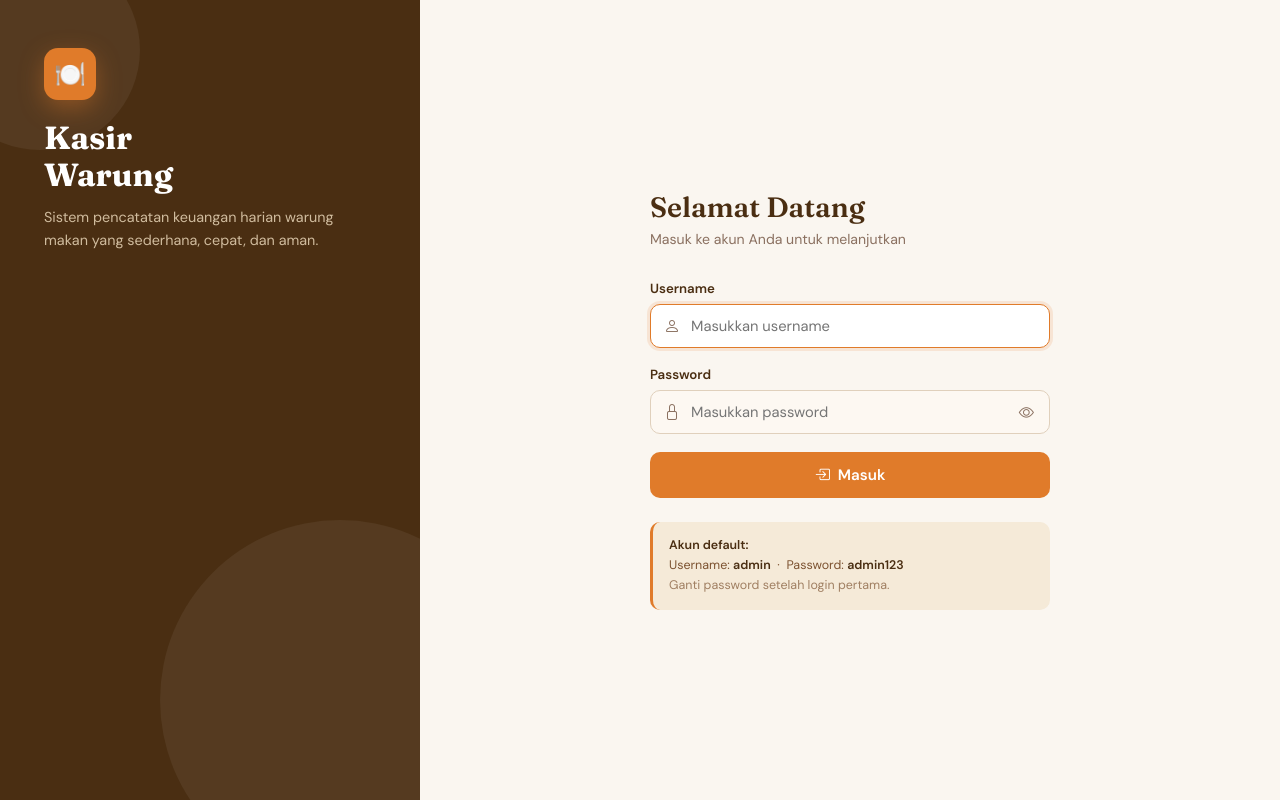
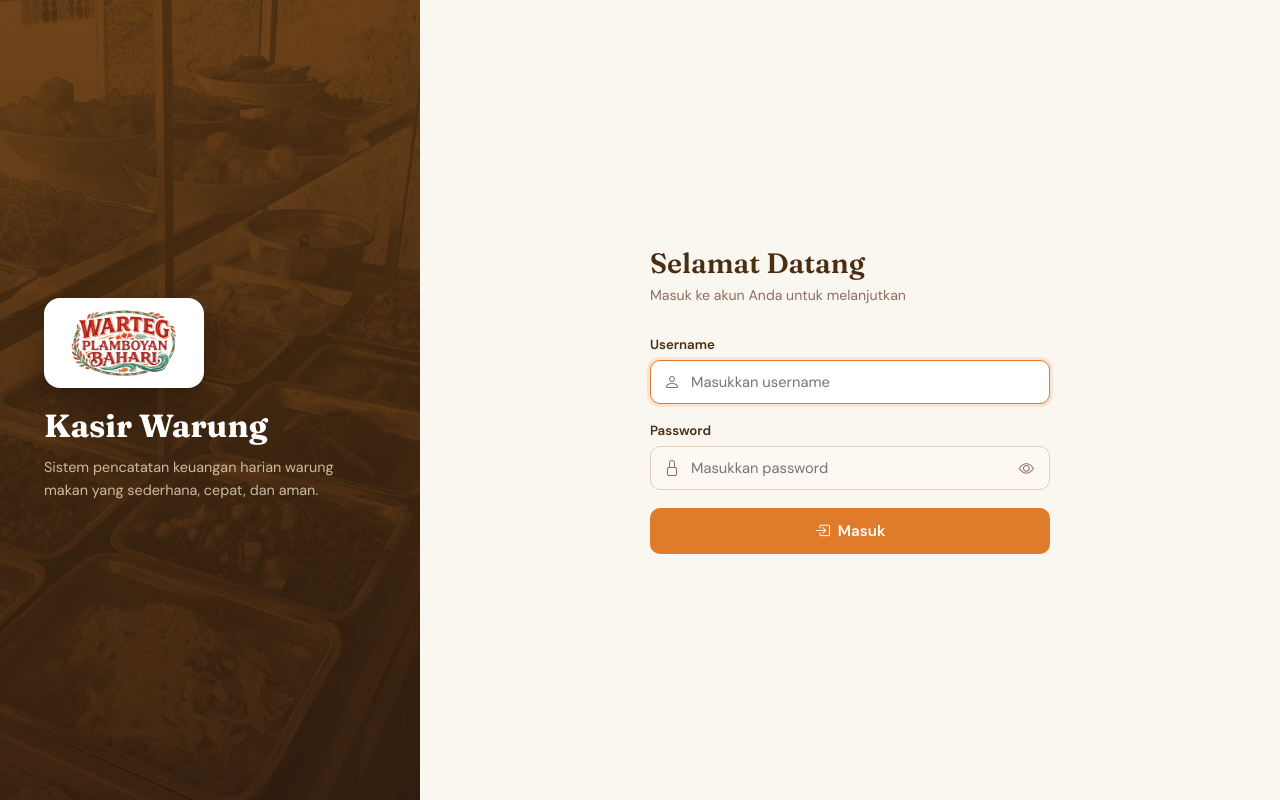
Before and after one commit to namikazriyan21/Aplikasi-Pencatatan-Keuangan-Harian-, a Flask app: page /login in a window 1280 px wide. Run offline with Flask 3, Linux system fonts and the light colour scheme.

Commit message:
Pembaruan desain halaman login, logo baru, dan gambar background

```diff
--- a/templates/login.html
+++ b/templates/login.html
@@ -1,5 +1,6 @@
 <!DOCTYPE html>
 <html lang="id">
+
 <head>
   <meta charset="UTF-8" />
   <meta name="viewport" content="width=device-width, initial-scale=1.0" />
@@ -7,28 +8,36 @@
 
   <link rel="preconnect" href="https://fonts.googleapis.com">
   <link rel="preconnect" href="https://fonts.gstatic.com" crossorigin>
-  <link href="https://fonts.googleapis.com/css2?family=Fraunces:ital,opsz,wght@0,9..144,400;0,9..144,600;0,9..144,700;1,9..144,400&family=DM+Sans:wght@400;500;600&display=swap" rel="stylesheet">
+  <link
+    href="https://fonts.googleapis.com/css2?family=Fraunces:ital,opsz,wght@0,9..144,400;0,9..144,600;0,9..144,700;1,9..144,400&family=DM+Sans:wght@400;500;600&display=swap"
+    rel="stylesheet">
   <link href="https://cdn.jsdelivr.net/npm/bootstrap-icons@1.11.3/font/bootstrap-icons.css" rel="stylesheet">
 
   <style>
     :root {
-      --cream:      #FAF6F0;
-      --warm-50:    #FDF8F2;
-      --warm-100:   #F5EAD8;
-      --warm-200:   #E8D5B7;
-      --brown-600:  #7C5230;
-      --brown-800:  #4A2E12;
-      --amber:      #E07B2A;
-      --green:      #2E7D5A;
-      --green-lt:   #E6F4EE;
-      --red:        #C0392B;
-      --red-lt:     #FDECEA;
-      --text-main:  #2C1A0E;
+      --cream: #FAF6F0;
+      --warm-50: #FDF8F2;
+      --warm-100: #F5EAD8;
+      --warm-200: #E8D5B7;
+      --brown-600: #7C5230;
+      --brown-800: #4A2E12;
+      --amber: #E07B2A;
+      --green: #2E7D5A;
+      --green-lt: #E6F4EE;
+      --red: #C0392B;
+      --red-lt: #FDECEA;
+      --text-main: #2C1A0E;
       --text-muted: #8A7060;
-      --border:     #E0D0BC;
+      --border: #E0D0BC;
     }
 
-    *, *::before, *::after { box-sizing: border-box; margin: 0; padding: 0; }
+    *,
+    *::before,
+    *::after {
+      box-sizing: border-box;
+      margin: 0;
+      padding: 0;
+    }
 
     body {
       font-family: 'DM Sans', sans-serif;
@@ -41,46 +50,44 @@
     /* ── Left panel (decorative) ── */
     .left-panel {
       flex: 0 0 420px;
-      background: var(--brown-800);
+      background: linear-gradient(rgba(74, 46, 18, 0.78), rgba(44, 26, 14, 0.88)),
+      url("{{ url_for('static', filename='img/login-bg.jpg') }}");
+      background-size: cover;
+      background-position: center;
+      background-repeat: no-repeat;
       display: flex;
       flex-direction: column;
-      justify-content: space-between;
+      justify-content: center;
       padding: 48px 44px;
       position: relative;
       overflow: hidden;
     }
 
-    /* Decorative circles */
-    .left-panel::before,
-    .left-panel::after {
-      content: '';
-      position: absolute;
-      border-radius: 50%;
-      opacity: .06;
-      background: #fff;
-    }
-    .left-panel::before {
-      width: 360px; height: 360px;
-      bottom: -80px; right: -100px;
-    }
-    .left-panel::after {
-      width: 200px; height: 200px;
-      top: -50px; left: -60px;
-    }
 
     .left-brand {
       position: relative;
       z-index: 1;
     }
+
     .left-brand .brand-icon {
-      width: 52px; height: 52px;
-      background: var(--amber);
-      border-radius: 14px;
-      display: flex; align-items: center; justify-content: center;
-      font-size: 1.6rem;
+      width: 160px;
+      height: 90px;
+      background: #fff;
+      border-radius: 16px;
+      display: flex;
+      align-items: center;
+      justify-content: center;
       margin-bottom: 20px;
-      box-shadow: 0 8px 24px rgba(224,123,42,.4);
+      box-shadow: 0 8px 24px rgba(0, 0, 0, .25);
+      padding: 8px 12px;
     }
+
+    .left-brand .brand-icon img {
+      width: 100%;
+      height: 100%;
+      object-fit: contain;
+    }
+
     .left-brand h1 {
       font-family: 'Fraunces', serif;
       font-size: 2rem;
@@ -89,6 +96,7 @@
       line-height: 1.15;
       margin-bottom: 12px;
     }
+
     .left-brand p {
       color: var(--warm-200);
       font-size: .9rem;
@@ -100,28 +108,38 @@
       position: relative;
       z-index: 1;
     }
+
     .feature-item {
       display: flex;
       align-items: flex-start;
       gap: 14px;
       margin-bottom: 18px;
     }
-    .feature-item:last-child { margin-bottom: 0; }
+
+    .feature-item:last-child {
+      margin-bottom: 0;
+    }
+
     .feature-icon {
-      width: 34px; height: 34px;
-      background: rgba(255,255,255,.1);
+      width: 34px;
+      height: 34px;
+      background: rgba(255, 255, 255, .1);
       border-radius: 8px;
-      display: flex; align-items: center; justify-content: center;
+      display: flex;
+      align-items: center;
+      justify-content: center;
       font-size: .95rem;
       flex-shrink: 0;
       margin-top: 2px;
     }
+
     .feature-text strong {
       display: block;
       color: #fff;
       font-size: .88rem;
       margin-bottom: 2px;
     }
+
     .feature-text span {
       color: var(--warm-200);
       font-size: .78rem;
@@ -132,6 +150,7 @@
       position: relative;
       z-index: 1;
     }
+
     .left-footer small {
       color: var(--warm-200);
       font-size: .72rem;
@@ -159,6 +178,7 @@
       color: var(--brown-800);
       margin-bottom: 6px;
     }
+
     .login-box .subtitle {
       color: var(--text-muted);
       font-size: .88rem;
@@ -176,11 +196,24 @@
       font-weight: 500;
       margin-bottom: 20px;
     }
-    .flash-warning { background: #FFF8E6; color: #92610A; border: 1px solid #F5D87E; }
-    .flash-error   { background: var(--red-lt); color: var(--red); border: 1px solid #F5C6C2; }
+
+    .flash-warning {
+      background: #FFF8E6;
+      color: #92610A;
+      border: 1px solid #F5D87E;
+    }
+
+    .flash-error {
+      background: var(--red-lt);
+      color: var(--red);
+      border: 1px solid #F5C6C2;
+    }
 
     /* Form elements */
-    .form-group { margin-bottom: 18px; }
+    .form-group {
+      margin-bottom: 18px;
+    }
+
     .form-label {
       display: block;
       font-weight: 600;
@@ -188,9 +221,11 @@
       color: var(--brown-800);
       margin-bottom: 7px;
     }
+
     .input-wrap {
       position: relative;
     }
+
     .input-icon {
       position: absolute;
       left: 14px;
@@ -200,6 +235,7 @@
       font-size: 1rem;
       pointer-events: none;
     }
+
     .form-input {
       width: 100%;
       padding: 11px 14px 11px 40px;
@@ -212,14 +248,16 @@
       transition: border-color .2s, box-shadow .2s, background .2s;
       outline: none;
     }
+
     .form-input:focus {
       border-color: var(--amber);
-      box-shadow: 0 0 0 3px rgba(224,123,42,.14);
+      box-shadow: 0 0 0 3px rgba(224, 123, 42, .14);
       background: #fff;
     }
+
     .form-input.input-error {
       border-color: var(--red);
-      box-shadow: 0 0 0 3px rgba(192,57,43,.1);
+      box-shadow: 0 0 0 3px rgba(192, 57, 43, .1);
     }
 
     /* Password toggle */
@@ -237,7 +275,10 @@
       font-size: .95rem;
       transition: color .15s;
     }
-    .toggle-pw:hover { color: var(--amber); }
+
+    .toggle-pw:hover {
+      color: var(--amber);
+    }
 
     /* Submit button */
     .btn-login {
@@ -258,43 +299,40 @@
       gap: 8px;
       margin-top: 8px;
     }
+
     .btn-login:hover {
       background: var(--brown-600);
       transform: translateY(-1px);
-      box-shadow: 0 6px 18px rgba(224,123,42,.3);
+      box-shadow: 0 6px 18px rgba(224, 123, 42, .3);
     }
-    .btn-login:active { transform: translateY(0); }
 
-    /* Hint box */
-    .hint-box {
-      margin-top: 24px;
-      padding: 14px 16px;
-      background: var(--warm-100);
-      border-radius: 10px;
-      border-left: 3px solid var(--amber);
+    .btn-login:active {
+      transform: translateY(0);
     }
-    .hint-box p {
-      font-size: .78rem;
-      color: var(--brown-600);
-      margin: 0;
-      line-height: 1.6;
-    }
-    .hint-box strong { color: var(--brown-800); }
+
 
     /* Responsive: hide left panel on small screens */
     @media (max-width: 720px) {
-      .left-panel { display: none; }
-      .right-panel { padding: 32px 20px; }
+      .left-panel {
+        display: none;
+      }
+
+      .right-panel {
+        padding: 32px 20px;
+      }
     }
   </style>
 </head>
+
 <body>
 
   <!-- Left decorative panel -->
   <div class="left-panel">
     <div class="left-brand">
-      <div class="brand-icon">🍽️</div>
-      <h1>Kasir<br>Warung</h1>
+      <div class="brand-icon">
+        <img src="{{ url_for('static', filename='img/logo.png') }}" alt="Logo Warteg Plamboyan Bahari">
+      </div>
+      <h1>Kasir Warung</h1>
       <p>Sistem pencatatan keuangan harian warung makan yang sederhana, cepat, dan aman.</p>
     </div>
 
@@ -334,17 +372,9 @@
           <label class="form-label" for="username">Username</label>
           <div class="input-wrap">
             <i class="bi bi-person input-icon"></i>
-            <input
-              type="text"
-              id="username"
-              name="username"
-              class="form-input {% if error %}input-error{% endif %}"
-              placeholder="Masukkan username"
-              value="{{ request.form.get('username', '') }}"
-              autocomplete="username"
-              required
-              autofocus
-            >
+            <input type="text" id="username" name="username" class="form-input {% if error %}input-error{% endif %}"
+              placeholder="Masukkan username" value="{{ request.form.get('username', '') }}" autocomplete="username"
+              required autofocus>
           </div>
         </div>
 
@@ -353,15 +383,8 @@
           <label class="form-label" for="password">Password</label>
           <div class="input-wrap">
             <i class="bi bi-lock input-icon"></i>
-            <input
-              type="password"
-              id="password"
-              name="password"
-              class="form-input {% if error %}input-error{% endif %}"
-              placeholder="Masukkan password"
-              autocomplete="current-password"
-              required
-            >
+            <input type="password" id="password" name="password" class="form-input {% if error %}input-error{% endif %}"
+              placeholder="Masukkan password" autocomplete="current-password" required>
             <button type="button" class="toggle-pw" id="togglePw" title="Tampilkan password">
               <i class="bi bi-eye" id="eyeIcon"></i>
             </button>
@@ -374,27 +397,19 @@
         </button>
       </form>
 
-      <!-- Default credential hint -->
-      <div class="hint-box">
-        <p>
-          <strong>Akun default:</strong><br>
-          Username: <strong>admin</strong> &nbsp;·&nbsp; Password: <strong>admin123</strong><br>
-          <span style="opacity:.7;">Ganti password setelah login pertama.</span>
-        </p>
-      </div>
 
     </div>
   </div>
 
   <script>
     // Toggle show/hide password
-    const pwInput  = document.getElementById('password');
+    const pwInput = document.getElementById('password');
     const toggleBtn = document.getElementById('togglePw');
-    const eyeIcon  = document.getElementById('eyeIcon');
+    const eyeIcon = document.getElementById('eyeIcon');
 
     toggleBtn.addEventListener('click', () => {
       const show = pwInput.type === 'password';
-      pwInput.type      = show ? 'text' : 'password';
+      pwInput.type = show ? 'text' : 'password';
       eyeIcon.className = show ? 'bi bi-eye-slash' : 'bi bi-eye';
     });
 
@@ -410,4 +425,5 @@
   </script>
 
 </body>
+
 </html>
```
Also changed, not shown: templates/base.html (+16 -11 lines), static/img/login-bg.jpg (added), static/img/logo.jpg (added), static/img/logo.png (added). Lines whose indentation alone changed are shown as unchanged.
